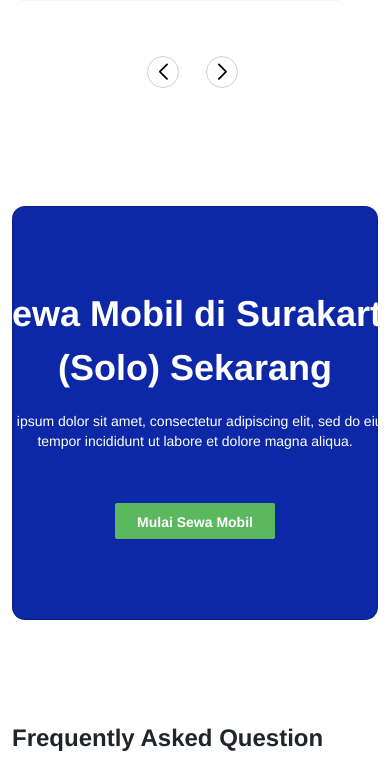
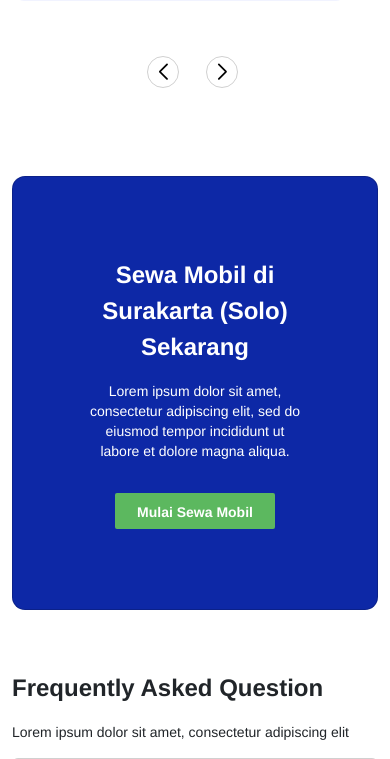
Before and after one commit to RazinSyakib43/F-FSW24001119-synrgy7-Raz-BinarCarRentalBCR-ch2, a web app: file index.html in a window 390 px wide. Shown: the part 2978-3737 px from the top of the page. Run offline with its HTML, style and script files only (its server is not run), Linux system fonts and the light colour scheme.

Commit message:
[C1] Getting Started Section Responsive

```diff
--- a/index.html
+++ b/index.html
@@ -318,7 +318,7 @@
         <section class="getting-started__card card d-flex flex-column align-items-center">
           <section class="getting-started__card-body card-body d-flex align-items-center flex-column">
             <h2 class="getting-started__title card-title text-center">Sewa Mobil di Surakarta (Solo) Sekarang</h2>
-            <section style="width: 468px; margin-bottom: 52px;">
+            <section>
               <p class="getting-started__description card-text text-center">Lorem ipsum dolor sit amet, consectetur
                 adipiscing elit,
                 sed do eiusmod tempor incididunt ut labore et dolore magna aliqua. </p>
--- a/style/responsive.css
+++ b/style/responsive.css
@@ -145,6 +145,27 @@ body {
 
     /* Getting Started Section */
     .getting-started {
-        margin-top: 130px !important;
+        margin-top: 100px !important;
+    }
+
+    .getting-started__card {
+        padding: 64px 58px !important;
+        margin-bottom: 60px;
+    }
+
+    .getting-started__card-body {
+        width: 100% !important;
+    }
+
+    .getting-started__card-body section {
+        width: 100%;
+        margin-bottom: 32px;
+    }
+
+    .getting-started__title {
+        font-size: 24px;
+        font-weight: 700;
+        line-height: 36px;
+        margin-bottom: 16px;
     }
 }
--- a/style/style.css
+++ b/style/style.css
@@ -374,6 +374,11 @@ header {
     margin-bottom: 16px;
 }
 
+.getting-started__card-body section {
+    width: 468px;
+    margin-bottom: 52px;
+}
+
 .getting-started__description {
     font-size: 14px;
     font-weight: 300;
```
